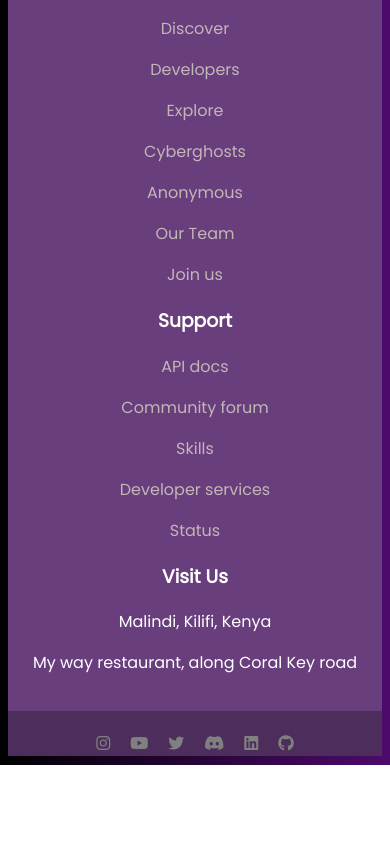
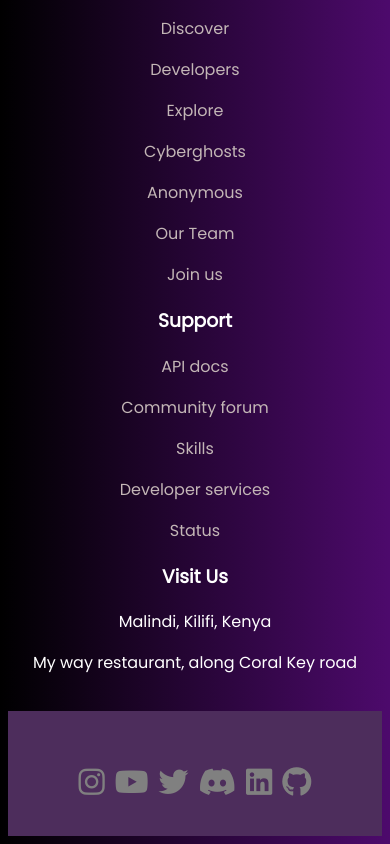
Before and after one commit to Jaarabytes/compose-on-calm, a React (Vite) app in the folder astralecorp/: page / in a window 390 px wide. Shown: the part 4423-5267 px from the top of the page. Before the commit the page ends 5188 px from the top, so only its background shows below. Built offline with nearby package versions, Linux system fonts and the light colour scheme.

Commit message:
added svg file

```diff
--- a/astralecorp/index.html
+++ b/astralecorp/index.html
@@ -2,7 +2,7 @@
 <html lang="en">
   <head>
     <meta charset="UTF-8" />
-    <link rel="icon" href="https://encrypted-tbn0.gstatic.com/images?q=tbn:ANd9GcQpnWs7nf4sKloX-sk_6Pdux_rF7NWuHBNv6Ed48hz6vQ&s" />
+    <link rel="icon" href="./pirate-skull-svgrepo-com.svg"/>
     <meta name="viewport" content="width=device-width, initial-scale=1.0" />
     <title>Astralecorp</title>
     <link rel="stylesheet" href="https://cdnjs.cloudflare.com/ajax/libs/font-awesome/6.0.0-beta3/css/all.min.css">
--- a/astralecorp/src/App.jsx
+++ b/astralecorp/src/App.jsx
@@ -4,6 +4,7 @@ import Intro from "./components/intro";
 import Cont from './components/cont';
 import About from './components/about';
 import Products from './components/products';
+import Footer from "./components/footer";
 function App() {
   return (
     <>
@@ -12,6 +13,7 @@ function App() {
       <Products />
       <Cont />
       <About />
+      <Footer />
     </>
   )
 }
--- a/astralecorp/src/components/about.jsx
+++ b/astralecorp/src/components/about.jsx
@@ -28,30 +28,6 @@ function About(){
                 <p>My way restaurant, along Coral Key road</p>
             </div>
         </div>
-
-        <div className="contact-info">
-
-            <div className="icons">
-                <div>
-                <a href="https://instagram.com/astralecorp" className="links"><i className="fab fa-instagram"></i></a>
-                </div>
-                <div>
-                <a href="https://youtube.com/astralecorp" className="links"><i className="fab fa-youtube"></i></a>
-                </div>
-                <div>
-                <a href="https://x.com/astralecorp" className="links"><i className="fab fa-twitter"></i></a>
-                </div>
-                <div>
-                <a href="https://disocrd.com/astralecorp" className="links"><i className="fab fa-discord"></i></a>
-                </div>
-                <div>
-                <a href="https://linked.com/in/astralecorp" className="links"><i className="fab fa-linkedin"></i></a>
-                </div>
-                <div>
-                <a href="https://github.com/astralecorp" className="links"><i className="fab fa-github"></i></a>
-                </div>
-                </div>
-            </div>
         </div>
     )
 }
--- a/astralecorp/src/components/components.css
+++ b/astralecorp/src/components/components.css
@@ -183,6 +183,7 @@ body{
     background-color:rgb(77, 45, 92);
     justify-content: space-between;
     display: flex;
+    padding-block: 30px;
 }
 .contact-info div{
     margin:auto;
@@ -214,12 +215,12 @@ body{
 }
 .icons > div{
     display:inline;
-    padding:10px;
+    padding:20px;
 }
 .about{
     display:flex;
     justify-content: space-between;
-    background-color:rgb(105, 62, 125);
+    background: linear-gradient(left, rgb(49, 1, 72), rgb(12, 4, 16));
     padding:20px;
 }
 .footer{
@@ -343,9 +344,7 @@ body{
 .team-member:nth-child(3){
     animation-delay: 2s;
 }
-.last-last{
-    min-height: 80vh;
-}
+
 @media screen and (max-width:850px){
     .carousel-container , .team{
         grid-template-columns: 1fr;
@@ -405,8 +404,17 @@ body{
     .navbar-container{
         text-align: start;
     }
+    .links{
+        font-size: 15px;
+    }
+    .icons > div{
+        padding:5px;
+    }
 }
 @media screen and (max-width:430px) {
+    .links{
+        font-size: 15px;
+    }
     .hidden-navbar{
         display:block;
         z-index: 99;
@@ -458,3 +466,6 @@ body{
         font-size:20px;
     }
 }
+.links{
+    font-size: 30px;
+}
--- /dev/null
+++ b/astralecorp/src/components/footer.jsx
@@ -0,0 +1,30 @@
+import "./components.css";
+
+function Footer(){
+    return(
+        <footer className="contact-info">
+
+            <div className="icons">
+                <div>
+                <a href="https://instagram.com/astralecorp" className="links"><i className="fab fa-instagram"></i></a>
+                </div>
+                <div>
+                <a href="https://youtube.com/astralecorp" className="links"><i className="fab fa-youtube"></i></a>
+                </div>
+                <div>
+                <a href="https://x.com/astralecorp" className="links"><i className="fab fa-twitter"></i></a>
+                </div>
+                <div>
+                <a href="https://disocrd.com/astralecorp" className="links"><i className="fab fa-discord"></i></a>
+                </div>
+                <div>
+                <a href="https://linked.com/in/astralecorp" className="links"><i className="fab fa-linkedin"></i></a>
+                </div>
+                <div>
+                <a href="https://github.com/astralecorp" className="links"><i className="fab fa-github"></i></a>
+                </div>
+                </div>
+        </footer>
+    )
+}
+export default Footer;
--- a/astralecorp/src/components/navbar.jsx
+++ b/astralecorp/src/components/navbar.jsx
@@ -1,6 +1,6 @@
 // import React from "react";
 import "./components.css";
-import React, { useState, useEffect } from "react";
+import { useState } from "react";
 
 function Navbar(){
     const elements = [
```
Also changed, not shown: astralecorp/pirate-skull-svgrepo-com.svg (added).
